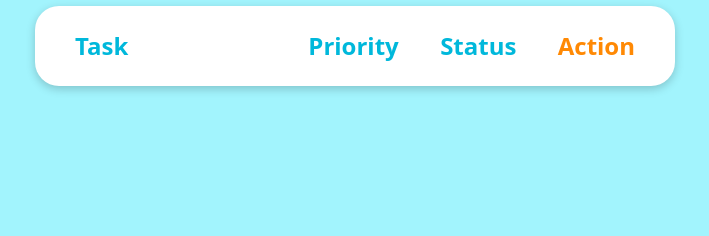
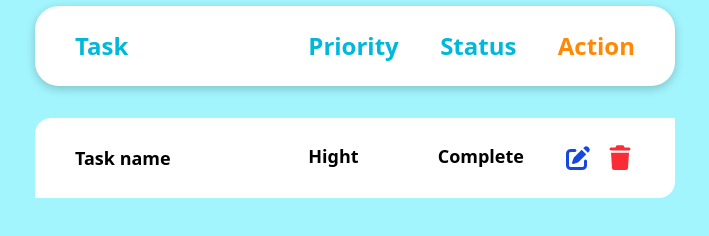
Before and after one commit to jimtwenty2/02_CHHIM_POJIM_PP_Web_Homework_004, a website: page public/index.html in a window 1280 px wide. Shown: the part 146-382 px from the top of the page, without its empty margins (285-994 px from the left). Drawn offline with Linux system fonts and the light colour scheme.

Commit message:
Test : Dynamic UI

```diff
--- a/public/index.html
+++ b/public/index.html
@@ -4,6 +4,10 @@
     <meta charset="UTF-8" />
     <meta name="viewport" content="width=device-width, initial-scale=1.0" />
     <link rel="stylesheet" href="/src/output.css" />
+    <link
+      rel="stylesheet"
+      href="https://cdnjs.cloudflare.com/ajax/libs/font-awesome/7.0.1/css/all.min.css"
+    />
     <title>Task Management</title>
   </head>
   <body>
@@ -12,7 +16,7 @@
         <div class="flex justify-between items-end">
           <p class="text-4xl font-bold">Task List</p>
           <button
-            class="bg-blue-700 rounded-xl h-10 w-30 border-blue-200 active:scale-95 active:bg-blue-900 active:border-2 active:border-black transition duration-150 ease-in-out text-white"
+            class="bg-blue-700 rounded-xl h-10 w-30 border-blue-200 active:scale-95 active:bg-blue-900 active:border-2 active:border-black transition duration-150 ease-in-out text-white hover:to-blue-800 hover:border hover:border-gray-600"
           >
             Add Task
           </button>
@@ -20,11 +24,34 @@
         <div
           class="h-20 w-full bg-white rounded-3xl shadow-[0_3px_10px_rgb(0,0,0,0.2)] flex items-center text-2xl text-cyan-500 font-bold px-10"
         >
-          <div class=" flex w-100 justify-start">Task</div>
+          <div class="flex w-100 justify-start">Task</div>
           <div class="w-full flex justify-between">
             <p>Priority</p>
             <p>Status</p>
             <p class="text-orange-400">Action</p>
+          </div>
+        </div>
+        <!--Test Dynamic UI , Will be append from JavaScript-->
+        <div
+          class="h-20 w-full bg-white rounded-tl-2xl rounded-br-2xl flex items-center text-lg font-bold px-10"
+        >
+          <div class="flex w-100 justify-start">Task name</div>
+          <div class="w-full flex justify-between">
+            <p>Hight</p>
+            <p class="ml-10">Complete</p>
+            <div class="flex text-2xl w-18 justify-between">
+              <button
+                onclick="alert('Hello')"
+                class="active:scale-95 transition duration-150 ease-in-out"
+              >
+                <i class="fa-solid fa-pen-to-square text-blue-700"></i></button
+              ><button
+                onclick="alert('Hello')"
+                class="active:scale-95 transition duration-150 ease-in-out"
+              >
+                <i class="fa-solid fa-trash text-red-500"></i>
+              </button>
+            </div>
           </div>
         </div>
       </div>
```
Also changed, not shown: src/output.css.
